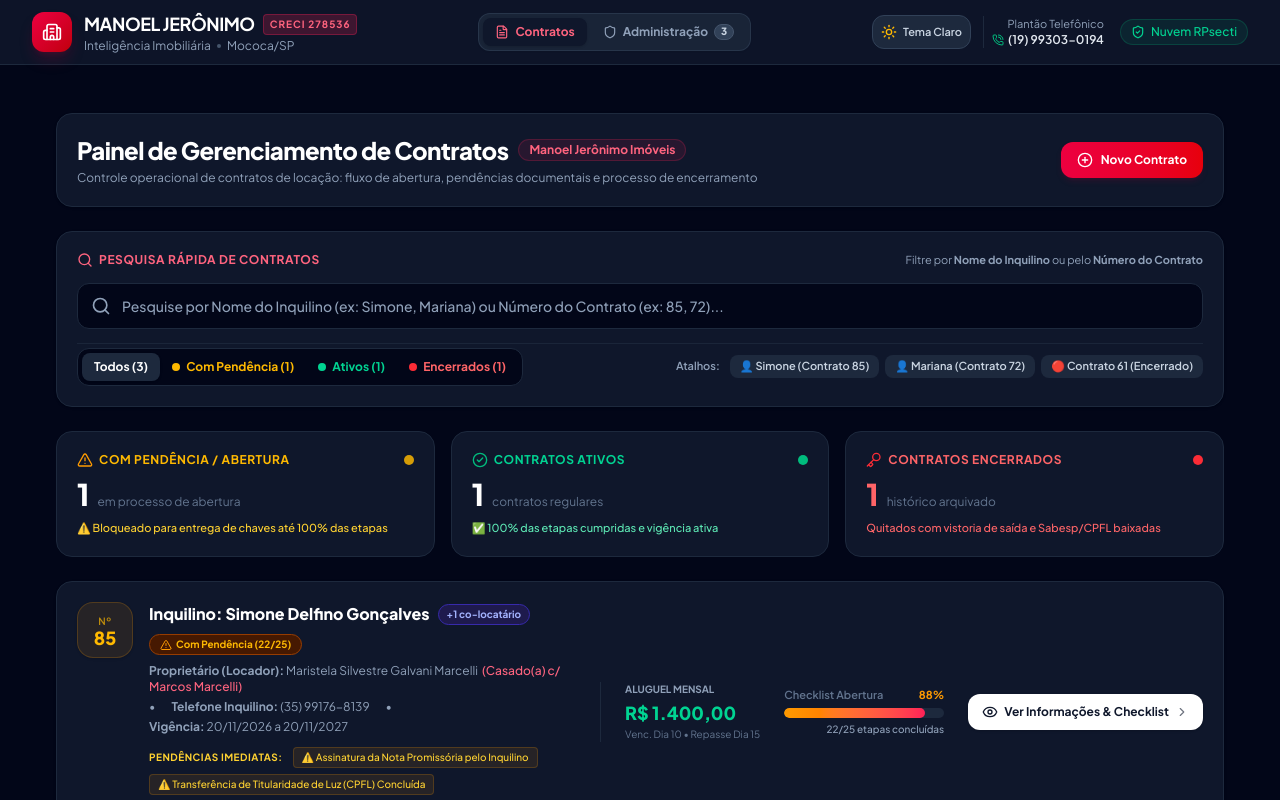
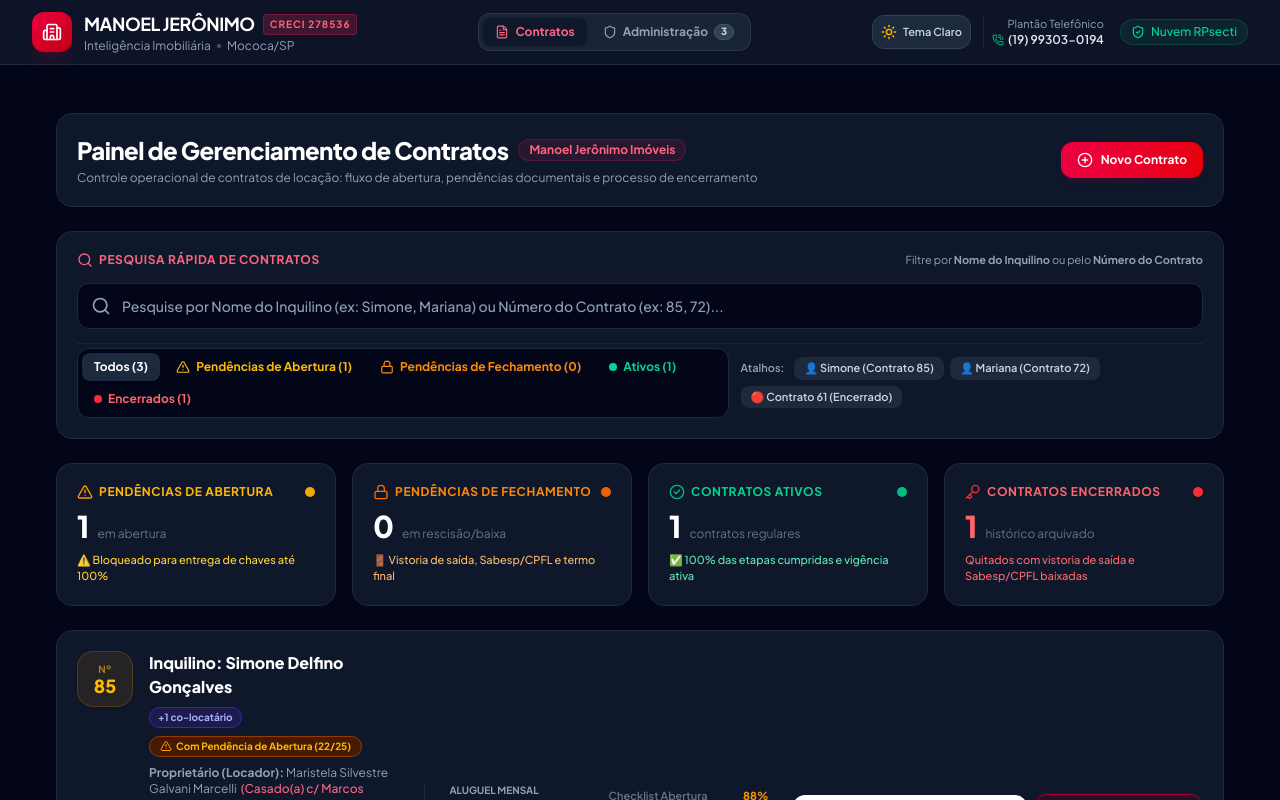
Before and after one commit to Rafapsantoz/REA, a React (Vite) app in the folder rpsec_imobi/: page / in a window 1280 px wide. Shown: the top 800 px of the page. Built offline with nearby package versions, Linux system fonts and the light colour scheme.

Commit message:
feat(imobi): bifurcacao de pendencias de abertura vs pendencias de fechamento no ciclo de vida do contrato

```diff
--- a/rpsec_imobi/src/components/DesktopView.tsx
+++ b/rpsec_imobi/src/components/DesktopView.tsx
@@ -52,8 +52,8 @@ export const DesktopView: React.FC<DesktopViewProps> = ({
 }) => {
   const { showToast } = useToast();
 
-  // Filtro de status: todos | pendente | ativo | encerrado
-  const [statusFilter, setStatusFilter] = useState<'todos' | 'pendente' | 'ativo' | 'encerrado'>('todos');
+  // Filtro de status: todos | pendente_abertura | pendente_fechamento | ativo | encerrado
+  const [statusFilter, setStatusFilter] = useState<'todos' | 'pendente_abertura' | 'pendente_fechamento' | 'ativo' | 'encerrado'>('todos');
 
   // Campo de Pesquisa: Nome do Inquilino ou Número do Contrato
   const [busca, setBusca] = useState('');
@@ -63,15 +63,24 @@ export const DesktopView: React.FC<DesktopViewProps> = ({
   const [abaInicialModal, setAbaInicialModal] = useState<'abertura' | 'encerramento' | 'anexos'>('abertura');
   const [modalNovoAberto, setModalNovoAberto] = useState(false);
 
-  // Contadores & Métricas dos Contratos
-  const contratosPendentes = contratos.filter(c => c.status === 'pendente');
-  const contratosAtivos = contratos.filter(c => c.status === 'ativo');
+  // Contadores & Métricas dos Contratos (Distinguindo Abertura vs Fechamento)
+  const contratosPendentesAbertura = contratos.filter(c => c.status === 'pendente' && c.processoAtivo !== 'encerramento');
+  const contratosPendentesFechamento = contratos.filter(c => c.processoAtivo === 'encerramento' && c.status !== 'encerrado');
+  const contratosAtivos = contratos.filter(c => c.status === 'ativo' && c.processoAtivo !== 'encerramento');
   const contratosEncerrados = contratos.filter(c => c.status === 'encerrado');
 
   // Filtragem estrita por Nome do Inquilino ou Número do Contrato
   const contratosFiltrados = contratos.filter(c => {
     // Filtro por status
-    if (statusFilter !== 'todos' && c.status !== statusFilter) return false;
+    if (statusFilter === 'pendente_abertura') {
+      if (!(c.status === 'pendente' && c.processoAtivo !== 'encerramento')) return false;
+    } else if (statusFilter === 'pendente_fechamento') {
+      if (!(c.processoAtivo === 'encerramento' && c.status !== 'encerrado')) return false;
+    } else if (statusFilter === 'ativo') {
+      if (!(c.status === 'ativo' && c.processoAtivo !== 'encerramento')) return false;
+    } else if (statusFilter === 'encerrado') {
+      if (c.status !== 'encerrado') return false;
+    }
 
     // Filtro por pesquisa (Nome do Inquilino ou Número do Contrato)
     if (busca.trim()) {
@@ -152,11 +161,11 @@ export const DesktopView: React.FC<DesktopViewProps> = ({
         {/* Atalhos Rápidos de Demonstração & Abas de Status */}
         <div className="flex flex-col sm:flex-row sm:items-center justify-between gap-3 pt-1 border-t border-slate-100 dark:border-slate-800/80">
 
-          {/* Abas de Status com Encerrados em Vermelho */}
-          <div className="flex flex-wrap items-center bg-slate-100 dark:bg-slate-950 p-1 rounded-xl border border-slate-200 dark:border-slate-800">
+          {/* Abas de Status: Todos | Pendência de Abertura | Pendência de Fechamento | Ativos | Encerrados */}
+          <div className="flex flex-wrap items-center bg-slate-100 dark:bg-slate-950 p-1 rounded-xl border border-slate-200 dark:border-slate-800 gap-1">
             <button
               onClick={() => setStatusFilter('todos')}
-              className={`px-3 py-1.5 rounded-lg text-xs font-bold transition-all ${
+              className={`px-3 py-1.5 rounded-lg text-xs font-bold transition-all cursor-pointer ${
                 statusFilter === 'todos'
                   ? 'bg-white dark:bg-slate-800 text-slate-900 dark:text-white shadow-sm'
                   : 'text-slate-500 hover:text-slate-900 dark:hover:text-slate-200'
@@ -165,19 +174,30 @@ export const DesktopView: React.FC<DesktopViewProps> = ({
               Todos ({contratos.length})
             </button>
             <button
-              onClick={() => setStatusFilter('pendente')}
-              className={`px-3 py-1.5 rounded-lg text-xs font-bold transition-all flex items-center gap-1.5 ${
-                statusFilter === 'pendente'
+              onClick={() => setStatusFilter('pendente_abertura')}
+              className={`px-3 py-1.5 rounded-lg text-xs font-bold transition-all flex items-center gap-1.5 cursor-pointer ${
+                statusFilter === 'pendente_abertura'
                   ? 'bg-amber-500 text-white shadow-sm'
                   : 'text-amber-600 dark:text-amber-400 hover:bg-amber-50 dark:hover:bg-amber-950/40'
               }`}
             >
-              <span className="w-2 h-2 rounded-full bg-amber-400"></span>
-              <span>Com Pendência ({contratosPendentes.length})</span>
+              <AlertTriangle className="w-3.5 h-3.5" />
+              <span>Pendências de Abertura ({contratosPendentesAbertura.length})</span>
+            </button>
+            <button
+              onClick={() => setStatusFilter('pendente_fechamento')}
+              className={`px-3 py-1.5 rounded-lg text-xs font-bold transition-all flex items-center gap-1.5 cursor-pointer ${
+                statusFilter === 'pendente_fechamento'
+                  ? 'bg-orange-600 text-white shadow-sm'
+                  : 'text-orange-600 dark:text-orange-400 hover:bg-orange-50 dark:hover:bg-orange-950/40'
+              }`}
+            >
+              <Lock className="w-3.5 h-3.5" />
+              <span>Pendências de Fechamento ({contratosPendentesFechamento.length})</span>
             </button>
             <button
               onClick={() => setStatusFilter('ativo')}
-              className={`px-3 py-1.5 rounded-lg text-xs font-bold transition-all flex items-center gap-1.5 ${
+              className={`px-3 py-1.5 rounded-lg text-xs font-bold transition-all flex items-center gap-1.5 cursor-pointer ${
                 statusFilter === 'ativo'
                   ? 'bg-emerald-600 text-white shadow-sm'
                   : 'text-emerald-600 dark:text-emerald-400 hover:bg-emerald-50 dark:hover:bg-emerald-950/40'
@@ -188,7 +208,7 @@ export const DesktopView: React.FC<DesktopViewProps> = ({
             </button>
             <button
               onClick={() => setStatusFilter('encerrado')}
-              className={`px-3 py-1.5 rounded-lg text-xs font-bold transition-all flex items-center gap-1.5 ${
+              className={`px-3 py-1.5 rounded-lg text-xs font-bold transition-all flex items-center gap-1.5 cursor-pointer ${
                 statusFilter === 'encerrado'
                   ? 'bg-red-600 text-white shadow-sm'
                   : 'text-red-600 dark:text-red-400 hover:bg-red-50 dark:hover:bg-red-950/40'
@@ -227,15 +247,15 @@ export const DesktopView: React.FC<DesktopViewProps> = ({
       </div>
 
       {/* ═════════════════════════════════════════════════════════════
-          2º BLOCO: STATUS DOS CONTRATOS (SIMPLES E DIRETO)
+          2º BLOCO: STATUS DOS CONTRATOS (4 CARDS: ABERTURA, FECHAMENTO, ATIVOS, ENCERRADOS)
       ═════════════════════════════════════════════════════════════ */}
-      <div className="grid grid-cols-1 sm:grid-cols-3 gap-4">
+      <div className="grid grid-cols-1 sm:grid-cols-2 lg:grid-cols-4 gap-4">
 
-        {/* Card 1: Com Pendência / Abertura */}
+        {/* Card 1: Com Pendência de Abertura */}
         <div
-          onClick={() => setStatusFilter('pendente')}
+          onClick={() => setStatusFilter('pendente_abertura')}
           className={`p-5 rounded-2xl border transition-all cursor-pointer ${
-            statusFilter === 'pendente'
+            statusFilter === 'pendente_abertura'
               ? 'bg-amber-500/10 border-amber-500/50 dark:bg-amber-950/40 shadow-lg'
               : 'bg-white dark:bg-slate-900 border-slate-200 dark:border-slate-800 hover:border-amber-400'
           }`}
@@ -243,22 +263,49 @@ export const DesktopView: React.FC<DesktopViewProps> = ({
           <div className="flex items-center justify-between mb-2">
             <span className="text-xs font-bold text-amber-600 dark:text-amber-400 uppercase tracking-wider flex items-center gap-1.5">
               <AlertTriangle className="w-4 h-4 text-amber-500" />
-              Com Pendência / Abertura
+              Pendências de Abertura
             </span>
             <span className="w-2.5 h-2.5 rounded-full bg-amber-400 animate-pulse"></span>
           </div>
           <div className="flex items-baseline gap-2">
             <span className="text-3xl font-black text-slate-900 dark:text-white">
-              {contratosPendentes.length}
+              {contratosPendentesAbertura.length}
             </span>
-            <span className="text-xs text-slate-500">em processo de abertura</span>
+            <span className="text-xs text-slate-500">em abertura</span>
           </div>
           <p className="text-[11px] text-amber-700 dark:text-amber-300 mt-2 font-medium">
-            ⚠️ Bloqueado para entrega de chaves até 100% das etapas
+            ⚠️ Bloqueado para entrega de chaves até 100%
           </p>
         </div>
 
-        {/* Card 2: Contratos Ativos */}
+        {/* Card 2: Com Pendência de Fechamento / Rescisão */}
+        <div
+          onClick={() => setStatusFilter('pendente_fechamento')}
+          className={`p-5 rounded-2xl border transition-all cursor-pointer ${
+            statusFilter === 'pendente_fechamento'
+              ? 'bg-orange-500/15 border-orange-500/60 dark:bg-orange-950/40 shadow-lg'
+              : 'bg-white dark:bg-slate-900 border-slate-200 dark:border-slate-800 hover:border-orange-400'
+          }`}
+        >
+          <div className="flex items-center justify-between mb-2">
+            <span className="text-xs font-bold text-orange-600 dark:text-orange-400 uppercase tracking-wider flex items-center gap-1.5">
+              <Lock className="w-4 h-4 text-orange-500" />
+              Pendências de Fechamento
+            </span>
+            <span className="w-2.5 h-2.5 rounded-full bg-orange-500 animate-pulse"></span>
+          </div>
+          <div className="flex items-baseline gap-2">
+            <span className="text-3xl font-black text-slate-900 dark:text-white">
+              {contratosPendentesFechamento.length}
+            </span>
+            <span className="text-xs text-slate-500">em rescisão/baixa</span>
+          </div>
+          <p className="text-[11px] text-orange-700 dark:text-orange-300 mt-2 font-medium">
+            🚪 Vistoria de saída, Sabesp/CPFL e termo final
+          </p>
+        </div>
+
+        {/* Card 3: Contratos Ativos */}
         <div
           onClick={() => setStatusFilter('ativo')}
           className={`p-5 rounded-2xl border transition-all cursor-pointer ${
@@ -285,7 +332,7 @@ export const DesktopView: React.FC<DesktopViewProps> = ({
           </p>
         </div>
 
-        {/* Card 3: Contratos Encerrados (EM VERMELHO) */}
+        {/* Card 4: Contratos Encerrados (EM VERMELHO) */}
         <div
           onClick={() => setStatusFilter('encerrado')}
           className={`p-5 rounded-2xl border transition-all cursor-pointer ${
@@ -351,11 +398,13 @@ export const DesktopView: React.FC<DesktopViewProps> = ({
 
                   {/* Badge Grande de Número de Ordem */}
                   <div className={`w-14 h-14 rounded-2xl flex flex-col items-center justify-center font-bold flex-shrink-0 shadow-sm ${
-                    contrato.status === 'ativo'
-                      ? 'bg-emerald-500/10 text-emerald-600 dark:text-emerald-400 border border-emerald-500/20'
-                      : contrato.status === 'pendente'
-                        ? 'bg-amber-500/10 text-amber-600 dark:text-amber-400 border border-amber-500/20'
-                        : 'bg-red-500/10 text-red-600 dark:text-red-400 border border-red-500/30'
+                    contrato.status === 'encerrado'
+                      ? 'bg-red-500/10 text-red-600 dark:text-red-400 border border-red-500/30'
+                      : isEncerramento
+                        ? 'bg-orange-500/10 text-orange-600 dark:text-orange-400 border border-orange-500/30'
+                        : contrato.status === 'pendente'
+                          ? 'bg-amber-500/10 text-amber-600 dark:text-amber-400 border border-amber-500/20'
+                          : 'bg-emerald-500/10 text-emerald-600 dark:text-emerald-400 border border-emerald-500/20'
                   }`}>
                     <span className="text-[10px] uppercase tracking-wider font-semibold opacity-70">Nº</span>
                     <span className="text-lg font-black leading-none">{contrato.numeroOrdem}</span>
@@ -377,17 +426,26 @@ export const DesktopView: React.FC<DesktopViewProps> = ({
                         </span>
                       )}
 
-                      {contrato.status === 'ativo' && (
+                      {contrato.status === 'ativo' && !isEncerramento && (
                         <span className="px-2.5 py-0.5 rounded-full text-[10px] font-bold bg-emerald-100 text-emerald-800 dark:bg-emerald-950 dark:text-emerald-400 border border-emerald-300 dark:border-emerald-800 flex items-center gap-1">
                           <span className="w-1.5 h-1.5 rounded-full bg-emerald-500"></span>
                           Ativo & Regular
                         </span>
                       )}
 
-                      {contrato.status === 'pendente' && (
+                      {/* BADGE: PENDÊNCIA DE ABERTURA */}
+                      {!isEncerramento && contrato.status === 'pendente' && (
                         <span className="px-2.5 py-0.5 rounded-full text-[10px] font-bold bg-amber-100 text-amber-800 dark:bg-amber-950 dark:text-amber-400 border border-amber-300 dark:border-amber-800 flex items-center gap-1">
                           <AlertTriangle className="w-3 h-3 text-amber-500" />
-                          Com Pendência ({progressoAbertura.concluidos}/{progressoAbertura.total})
+                          Com Pendência de Abertura ({progressoAbertura.concluidos}/{progressoAbertura.total})
+                        </span>
+                      )}
+
+                      {/* BADGE: PENDÊNCIA DE FECHAMENTO */}
+                      {isEncerramento && contrato.status !== 'encerrado' && (
+                        <span className="px-2.5 py-0.5 rounded-full text-[10px] font-bold bg-orange-100 text-orange-800 dark:bg-orange-950 dark:text-orange-400 border border-orange-300 dark:border-orange-800 flex items-center gap-1">
+                          <Lock className="w-3 h-3 text-orange-500" />
+                          Com Pendência de Fechamento ({progressoEncerramento.concluidos}/{progressoEncerramento.total})
                         </span>
                       )}
 
@@ -395,12 +453,6 @@ export const DesktopView: React.FC<DesktopViewProps> = ({
                         <span className="px-2.5 py-0.5 rounded-full text-[10px] font-bold bg-red-100 text-red-800 dark:bg-red-950/80 dark:text-red-400 border border-red-300 dark:border-red-800 flex items-center gap-1">
                           <span className="w-1.5 h-1.5 rounded-full bg-red-500"></span>
                           Contrato Encerrado & Quitado
-                        </span>
-                      )}
-
-                      {isEncerramento && contrato.status !== 'encerrado' && (
-                        <span className="px-2.5 py-0.5 rounded-full text-[10px] font-bold bg-rose-100 text-rose-800 dark:bg-rose-950 dark:text-rose-400 border border-rose-300 dark:border-rose-800">
-                          Rescisão em Andamento
                         </span>
                       )}
                     </div>
@@ -420,11 +472,11 @@ export const DesktopView: React.FC<DesktopViewProps> = ({
                       <span><strong>Vigência:</strong> {contrato.vigencia.inicio} a {contrato.vigencia.fim}</span>
                     </div>
 
-                    {/* BADGES DE ALERTAS IMEDIATOS DE PENDÊNCIAS */}
-                    {contrato.status === 'pendente' && progressoAbertura.pendencias.length > 0 && (
+                    {/* BADGES DE ALERTAS IMEDIATOS: PENDÊNCIAS DE ABERTURA */}
+                    {!isEncerramento && contrato.status === 'pendente' && progressoAbertura.pendencias.length > 0 && (
                       <div className="flex flex-wrap items-center gap-1.5 pt-2">
                         <span className="text-[10px] text-amber-700 dark:text-amber-300 font-bold uppercase tracking-wider mr-1">
-                          Pendências imediatas:
+                          Pendências de abertura:
                         </span>
                         {progressoAbertura.pendencias.slice(0, 3).map((pen, idx) => (
                           <span
@@ -437,6 +489,28 @@ export const DesktopView: React.FC<DesktopViewProps> = ({
                         {progressoAbertura.pendencias.length > 3 && (
                           <span className="text-[10px] text-slate-400 font-semibold">
                             +{progressoAbertura.pendencias.length - 3} itens
+                          </span>
+                        )}
+                      </div>
+                    )}
+
+                    {/* BADGES DE ALERTAS IMEDIATOS: PENDÊNCIAS DE FECHAMENTO */}
+                    {isEncerramento && contrato.status !== 'encerrado' && progressoEncerramento.pendencias.length > 0 && (
+                      <div className="flex flex-wrap items-center gap-1.5 pt-2">
+                        <span className="text-[10px] text-orange-700 dark:text-orange-300 font-bold uppercase tracking-wider mr-1">
+                          Pendências de fechamento:
+                        </span>
+                        {progressoEncerramento.pendencias.slice(0, 3).map((pen, idx) => (
+                          <span
+                            key={idx}
+                            className="px-2 py-0.5 rounded bg-orange-500/10 text-orange-700 dark:text-orange-300 border border-orange-500/20 text-[10px] font-medium"
+                          >
+                            🚪 {pen}
+                          </span>
+                        ))}
+                        {progressoEncerramento.pendencias.length > 3 && (
+                          <span className="text-[10px] text-slate-400 font-semibold">
+                            +{progressoEncerramento.pendencias.length - 3} etapas
                           </span>
                         )}
                       </div>
@@ -462,10 +536,10 @@ export const DesktopView: React.FC<DesktopViewProps> = ({
                   <div className="min-w-[160px] space-y-1">
                     <div className="flex items-center justify-between text-[11px] font-semibold">
                       <span className="text-slate-500">
-                        {isEncerramento ? 'Checklist Encerramento' : 'Checklist Abertura'}
+                        {isEncerramento ? 'Checklist Fechamento' : 'Checklist Abertura'}
                       </span>
                       <span className={isEncerramento
-                        ? (progressoEncerramento.estaAptoParaEncerrar ? 'text-emerald-500 font-bold' : 'text-amber-500 font-bold')
+                        ? (progressoEncerramento.estaAptoParaEncerrar ? 'text-emerald-500 font-bold' : 'text-orange-500 font-bold')
                         : (progressoAbertura.estaAptoParaAtivar ? 'text-emerald-500 font-bold' : 'text-amber-500 font-bold')
                       }>
                         {isEncerramento ? `${progressoEncerramento.porcentagem}%` : `${progressoAbertura.porcentagem}%`}
@@ -475,7 +549,7 @@ export const DesktopView: React.FC<DesktopViewProps> = ({
                       <div
                         className={`h-full rounded-full transition-all duration-300 ${
                           isEncerramento
-                            ? (progressoEncerramento.estaAptoParaEncerrar ? 'bg-emerald-500' : 'bg-amber-500')
+                            ? (progressoEncerramento.estaAptoParaEncerrar ? 'bg-emerald-500' : 'bg-gradient-to-r from-orange-500 to-red-500')
                             : (progressoAbertura.estaAptoParaAtivar ? 'bg-emerald-500' : 'bg-gradient-to-r from-amber-500 to-rose-500')
                         }`}
                         style={{ width: `${isEncerramento ? progressoEncerramento.porcentagem : progressoAbertura.porcentagem}%` }}
@@ -493,7 +567,7 @@ export const DesktopView: React.FC<DesktopViewProps> = ({
                   <div className="flex flex-wrap items-center gap-2">
                     <button
                       onClick={() => {
-                        setAbaInicialModal('abertura');
+                        setAbaInicialModal(isEncerramento ? 'encerramento' : 'abertura');
                         setContratoSelecionado(contrato);
                       }}
                       className="px-3.5 py-2.5 bg-slate-900 hover:bg-black dark:bg-white dark:hover:bg-slate-200 text-white dark:text-slate-900 rounded-xl text-xs font-bold flex items-center gap-1.5 shadow-sm transition-all whitespace-nowrap cursor-pointer"
@@ -503,21 +577,21 @@ export const DesktopView: React.FC<DesktopViewProps> = ({
                       <ChevronRight className="w-3.5 h-3.5 opacity-60" />
                     </button>
 
-                    {contrato.status === 'ativo' && (
+                    {contrato.status !== 'encerrado' && (
                       <button
                         onClick={() => {
                           setAbaInicialModal('encerramento');
                           setContratoSelecionado(contrato);
                         }}
                         className={`px-3 py-2.5 rounded-xl text-xs font-bold flex items-center gap-1.5 transition-all whitespace-nowrap cursor-pointer ${
-                          contrato.processoAtivo === 'encerramento'
-                            ? 'bg-amber-500/15 text-amber-700 dark:text-amber-300 border border-amber-500/30 hover:bg-amber-500/25'
+                          isEncerramento
+                            ? 'bg-orange-500/15 text-orange-700 dark:text-orange-300 border border-orange-500/30 hover:bg-orange-500/25'
                             : 'bg-rose-50 hover:bg-rose-100 dark:bg-rose-950/40 dark:hover:bg-rose-900/50 text-rose-700 dark:text-rose-300 border border-rose-200 dark:border-rose-800'
                         }`}
                         title="Abrir checklist de rescisão e encerramento deste contrato"
                       >
                         <Lock className="w-3.5 h-3.5 text-rose-500" />
-                        <span>{contrato.processoAtivo === 'encerramento' ? 'Continuar Encerramento (13 etapas)' : 'Encerrar Contrato 🚪'}</span>
+                        <span>{isEncerramento ? 'Continuar Fechamento (13 etapas) 🚪' : 'Encerrar Contrato 🚪'}</span>
                       </button>
                     )}
                   </div>
```
Also changed, not shown: rpsec_imobi/src/components/ContratoChecklistModal.tsx (+34 -7 lines).
